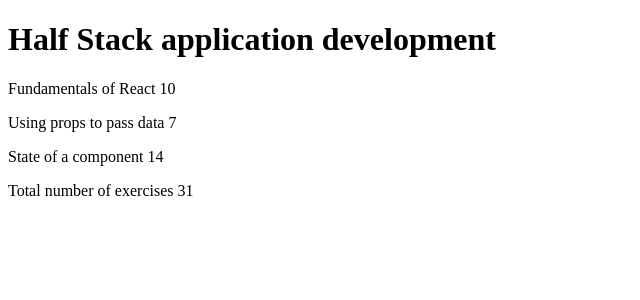
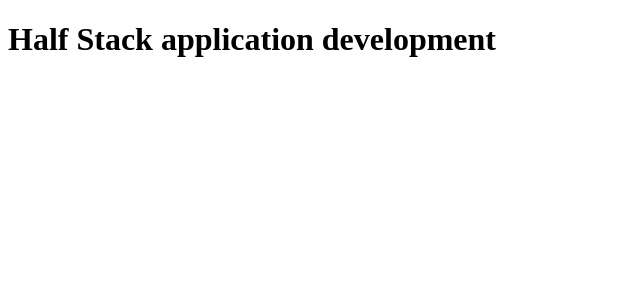
Before and after one commit to moha230/fullStackOpen, a React (Vite) app in the folder part1/courseinfo/: page / in a window 1280 px wide. Shown: the top 300 px of the page, without its empty margins (0-640 px from the left). Built offline with nearby package versions, Linux system fonts and the light colour scheme.

Commit message:
chore:created a header component and its working

```diff
--- a/part1/courseinfo/src/App.jsx
+++ b/part1/courseinfo/src/App.jsx
@@ -1,8 +1,8 @@
 const App = () => {
-  const course = "Half Stack application development"; //header section
-
-  //content data  //changing it into an object and lets place the object into an array removed const= part1 part2 and part3
-  const parts = [
+  //Let's take the changes one step further. Change the course and its parts into a single JavaScript object. Fix everything that breaks
+  const course = {
+    name: "Half Stack application development",
+    parts: [
       {
         name: "Fundamentals of React",
         exercises: 10,
@@ -17,45 +17,25 @@ const App = () => {
         name: "State of a component",
         exercises: 14,
       },
-  ];
+    ],
+  };
 
   return (
     <div>
       <Header course={course} />
-      <Content parts={parts} />
-      <Total parts= {parts} />
     </div>
   );
 };
 
-//Define Header component and introduce props with the property name course
-//The component receives the props (properties) from its parent App component
-// and uses the props.course to display the course name.
-
+//create a component for the header
 const Header = (props) => {
-  return (
-    <div>
-      <h1>{props.course}</h1>
-    </div>
-  );
+  return <div>
+    <h1>{props.course.name}</h1>
+  </div>;
 };
 
 //create a component for content
 
-const Content = (props) => {
-  return <div>
-    <p>{props.parts[0].name} {props.parts[0].exercises}</p>
-    <p>{props.parts[1].name} {props.parts[1].exercises}</p>
-    <p>{props.parts[2].name} {props.parts[2].exercises}</p>
-  </div>;
-};
-
 //create a component for Total
 
-const Total = (props) => {
-  return (<div>
-    <p>Total number of exercises {props.parts[0].exercises + props.parts[1].exercises+props.parts[2].exercises}</p>
-  </div>)
-}
-
 export default App;
```
Lines whose indentation alone changed are shown as unchanged.
